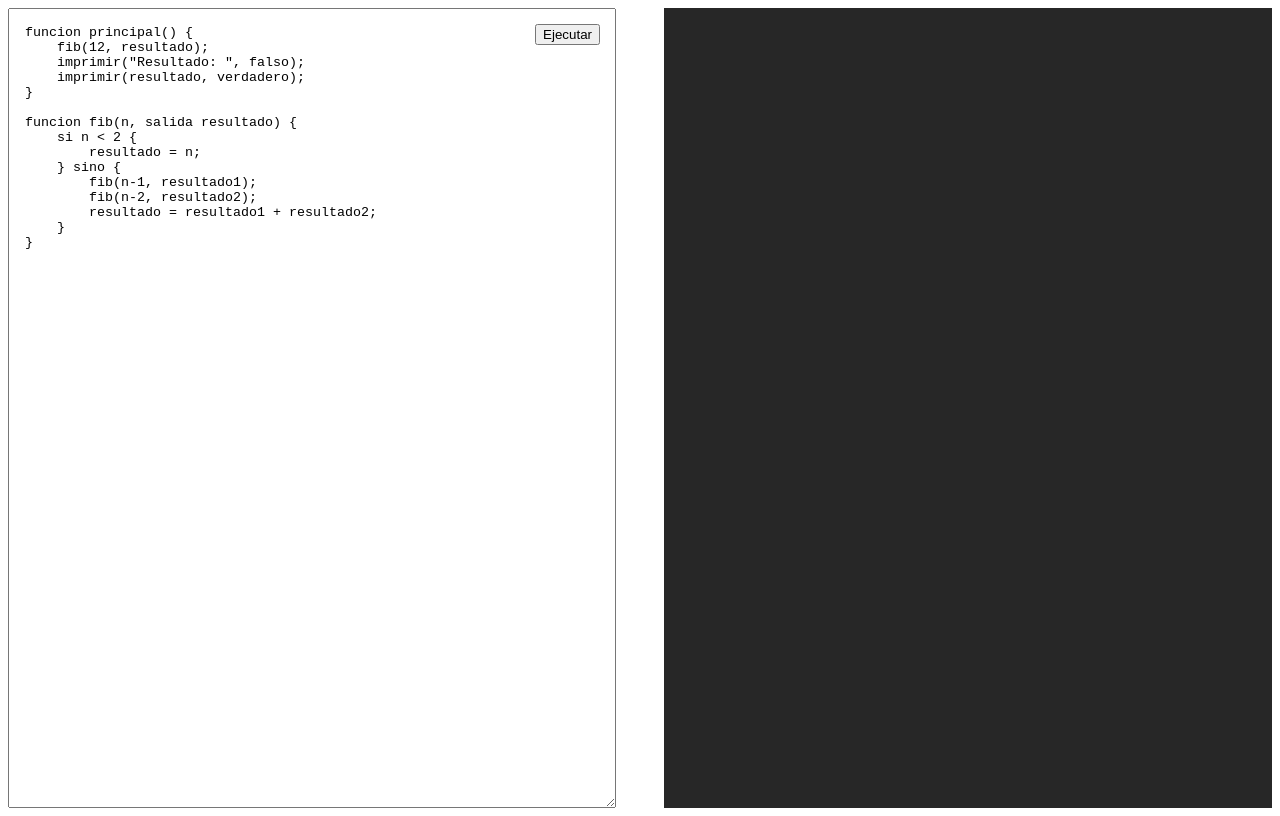
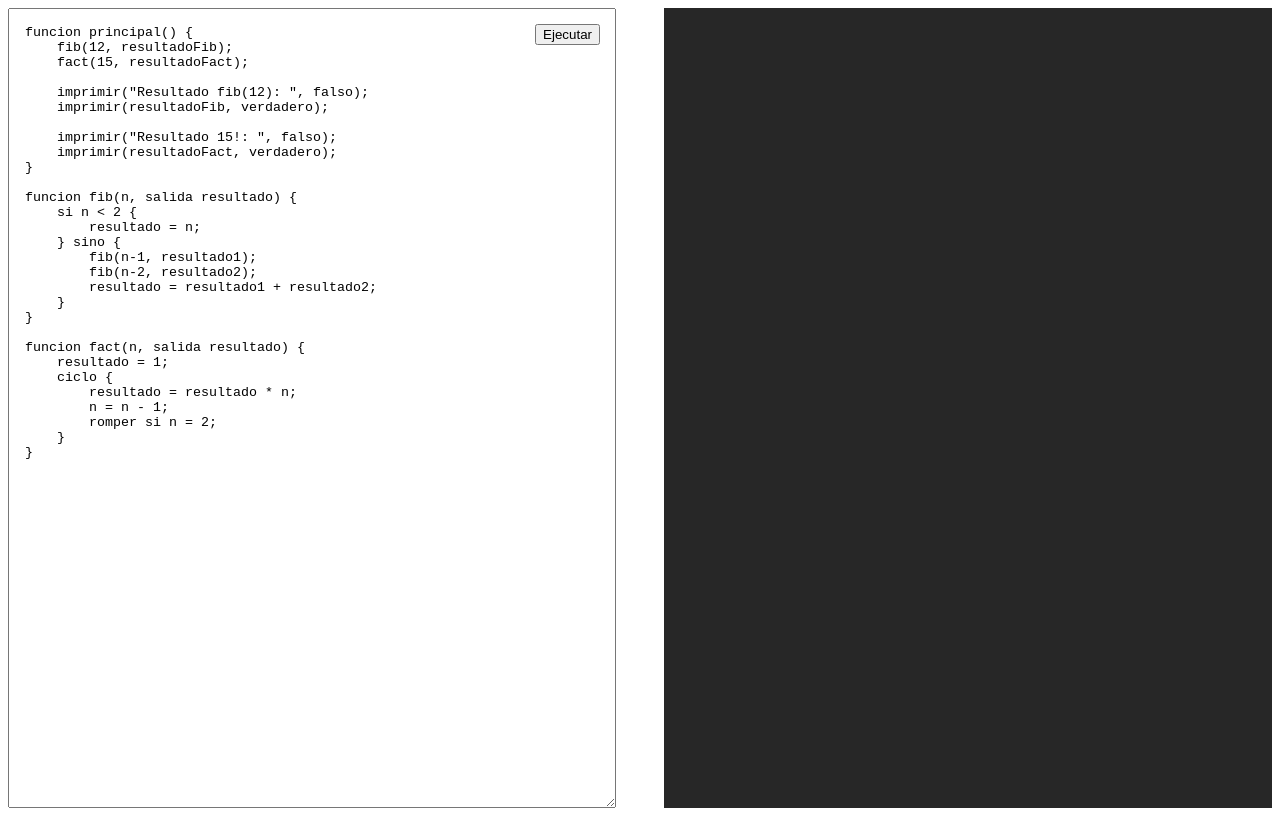
Before and after one commit to emi2k01/nrap, a plain HTML site: page index.html in a window 1280 px wide. Drawn offline with Linux system fonts and the light colour scheme.

Commit message:
Update default code in playground

```diff
--- a/index.html
+++ b/index.html
@@ -40,9 +40,14 @@
       <div id="inputBoxContainer">
       <textarea id="inputBox" spellcheck="false">
 funcion principal() {
-    fib(12, resultado);
-    imprimir("Resultado: ", falso);
-    imprimir(resultado, verdadero);
+    fib(12, resultadoFib);
+    fact(15, resultadoFact);
+
+    imprimir("Resultado fib(12): ", falso);
+    imprimir(resultadoFib, verdadero);
+
+    imprimir("Resultado 15!: ", falso);
+    imprimir(resultadoFact, verdadero);
 }
 
 funcion fib(n, salida resultado) {
@@ -52,6 +57,15 @@ funcion fib(n, salida resultado) {
         fib(n-1, resultado1);
         fib(n-2, resultado2);
         resultado = resultado1 + resultado2;
+    }
+}
+
+funcion fact(n, salida resultado) {
+    resultado = 1;
+    ciclo {
+        resultado = resultado * n;
+        n = n - 1;
+        romper si n = 2;
     }
 }
       </textarea>
```
